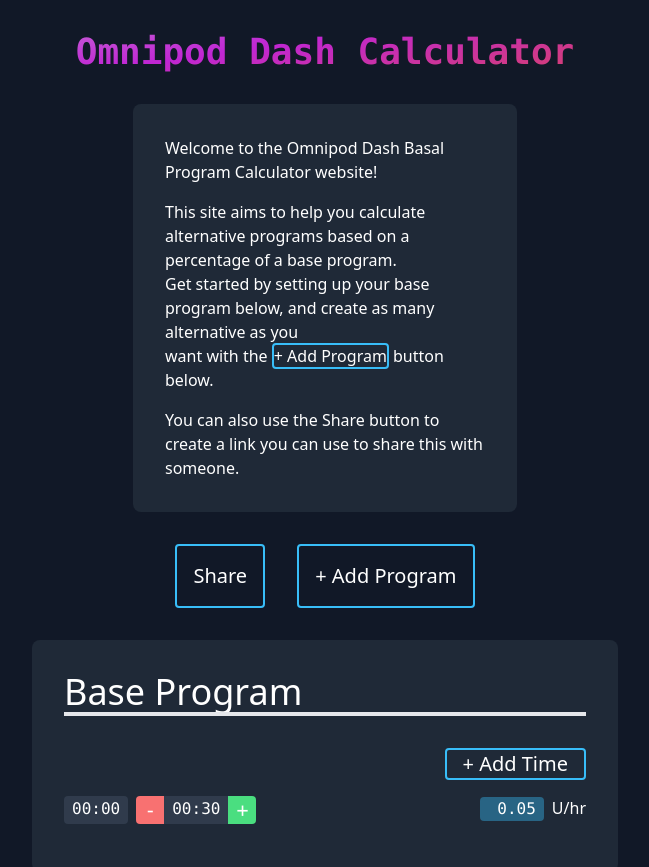
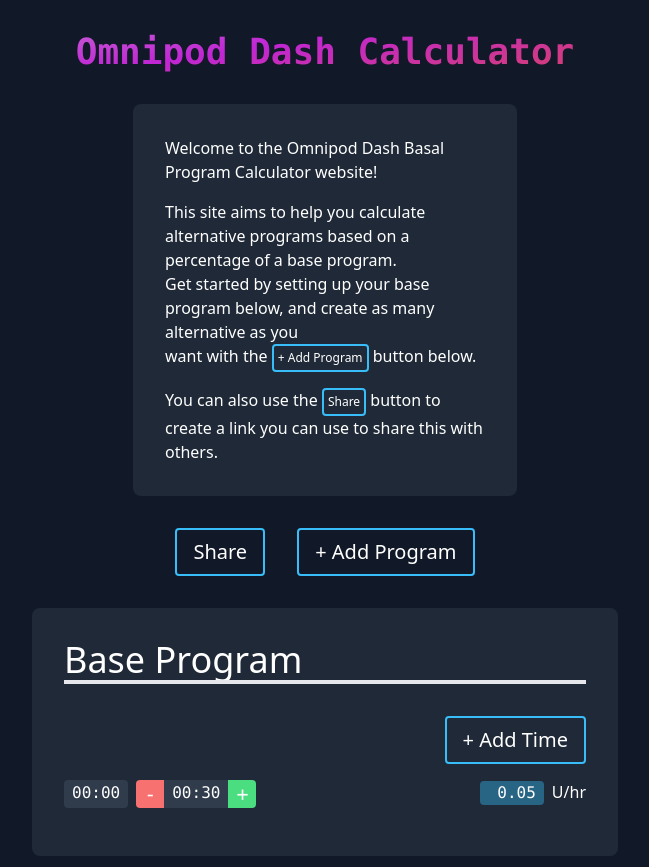
Before and after one commit to t1dtools/basal-calc, a Next.js app: page /dash-basal/ in a window 1280 px wide. Shown: the top 867 px of the page, without its empty margins (315-964 px from the left). Built offline with nearby package versions, Linux system fonts and the light colour scheme.

Commit message:
nicer sharing experience

```diff
--- a/src/components/timeSlot.tsx
+++ b/src/components/timeSlot.tsx
@@ -102,10 +102,10 @@
             />
           )}
           {programIndex > 0 && percentage === 0 && (
-            <>
+            <span className="text-sky-400">
               {timeSlotInsulin.toFixed(2)}{" "}
               <span className="hidden sm:inline">U/hr</span>
-            </>
+            </span>
           )}
           {programIndex > 0 &&
             ((!percentage && percentage !== 0) || isNaN(percentage)) && (
--- a/src/pages/index.tsx
+++ b/src/pages/index.tsx
@@ -4,9 +4,13 @@
 import { Headline } from "../components/headline"
 import { Program } from "../components/basalProgram"
 import { TimeSlot, TimeSlotRow } from "../components/timeSlot"
+import classNames from "classnames"
 
 export default function Home() {
   const router = useRouter()
+  const [isSharing, setIsSharing] = useState(false)
+  const [shareURL, setShareURL] = useState("")
+  const [showingShareSuccess, setShowingShareSuccess] = useState(false)
   const [programs, setPrograms] = useState<Program[]>([
     {
       Name: "Base Program",
@@ -156,6 +160,8 @@
   )
 
   const share = () => {
+    setIsSharing(!isSharing)
+
     // convert programs to compact programs
     const compactPrograms = programs.map((program) => {
       return {
@@ -186,6 +192,19 @@
     url.searchParams.set("share", base64EncodedData)
     navigator.clipboard.writeText(url.toString())
     router.push(url.toString())
+    setShareURL(url.toString())
+  }
+
+  const copyShareURL = () => {
+    if (showingShareSuccess) {
+      return
+    }
+    setShowingShareSuccess(true)
+    navigator.clipboard.writeText(shareURL)
+    const originalShareURL = shareURL
+    setTimeout(() => {
+      setShowingShareSuccess(false)
+    }, 2500)
   }
 
   useEffect(() => {
@@ -244,31 +263,63 @@
           <br /> Get started by setting up your base program below, and create
           as many alternative as you
           <br /> want with the{" "}
-          <span className="rounded border-2 border-sky-400">
+          <button
+            className="rounded border-2 border-sky-400 p-[4px] text-xs hover:bg-sky-400 hover:text-gray-800"
+            onClick={(e) => addProgram()}
+          >
             + Add Program
-          </span>{" "}
+          </button>{" "}
           button below.
         </p>
         <p className="mt-4">
-          You can also use the <span className="">Share</span> button to create
-          a link you can use to share this with someone.
+          You can also use the{" "}
+          <button
+            className="rounded border-2 border-sky-400 p-[4px] text-xs hover:bg-sky-400 hover:text-gray-800"
+            onClick={(e) => share()}
+          >
+            Share
+          </button>{" "}
+          button to create a link you can use to share this with others.
         </p>
       </div>
 
       <div className="flex flex-wrap place-content-center">
         <button
-          className="mx-4 rounded border-2 border-sky-400 p-4 text-center text-xl"
+          className="mx-4 rounded border-2 border-sky-400 px-4 py-2 text-center text-xl hover:bg-sky-400 hover:text-gray-800"
           onClick={(e) => share()}
         >
           Share
         </button>
         <button
-          className="mx-4 rounded border-2 border-sky-400 p-4 text-center text-xl"
+          className="mx-4 rounded border-2 border-sky-400 px-4 py-2 text-center text-xl hover:bg-sky-400 hover:text-gray-800"
           onClick={(e) => addProgram()}
         >
           + Add Program
         </button>
       </div>
+
+      {isSharing && (
+        <div className="m-8 mx-auto w-96 rounded-lg bg-gray-800 p-8 text-center">
+          <p>Copy the below URL to share your program.</p>
+          <input
+            type="text"
+            value={shareURL}
+            className="my-2 w-full rounded bg-sky-400 bg-opacity-40 p-4 text-center font-mono outline-none"
+            readOnly
+            onClick={() => {
+              copyShareURL()
+            }}
+          />
+          <div
+            className={classNames(
+              "relative my-2 -mt-16 w-full rounded bg-green-400 p-4 transition-opacity",
+              showingShareSuccess ? "opacity-100" : "hidden opacity-0"
+            )}
+          >
+            Copied to clipboard!
+          </div>
+        </div>
+      )}
 
       <div className="flex flex-wrap place-content-center">
         {programs &&
@@ -290,7 +341,8 @@
                     <div className="text-right">
                       {index === 0 && (
                         <button
-                          className="rounded border-2 border-sky-400 px-4 text-xl"
+                          className="rounded border-2 border-sky-400 px-4 py-2 text-xl
+                          hover:bg-sky-400 hover:text-gray-800"
                           onClick={(e) => addTimeSlot()}
                         >
                           + Add Time
@@ -329,10 +381,12 @@
                           return (
                             <div
                               key={tsIndex}
-                              className="overflow-hidden rounded-lg bg-slate-50"
-                              style={{ flexGrow: width, height: 48 / height }}
+                              className="overflow-hidden bg-slate-50 text-sky-400"
+                              style={{ flexGrow: width, height: height + "%" }}
                             >
-                              {timeSlot.Insulin}
+                              <span className="rotate-90">
+                                {timeSlot.Insulin}
+                              </span>
                             </div>
                           )
                         })}
```
